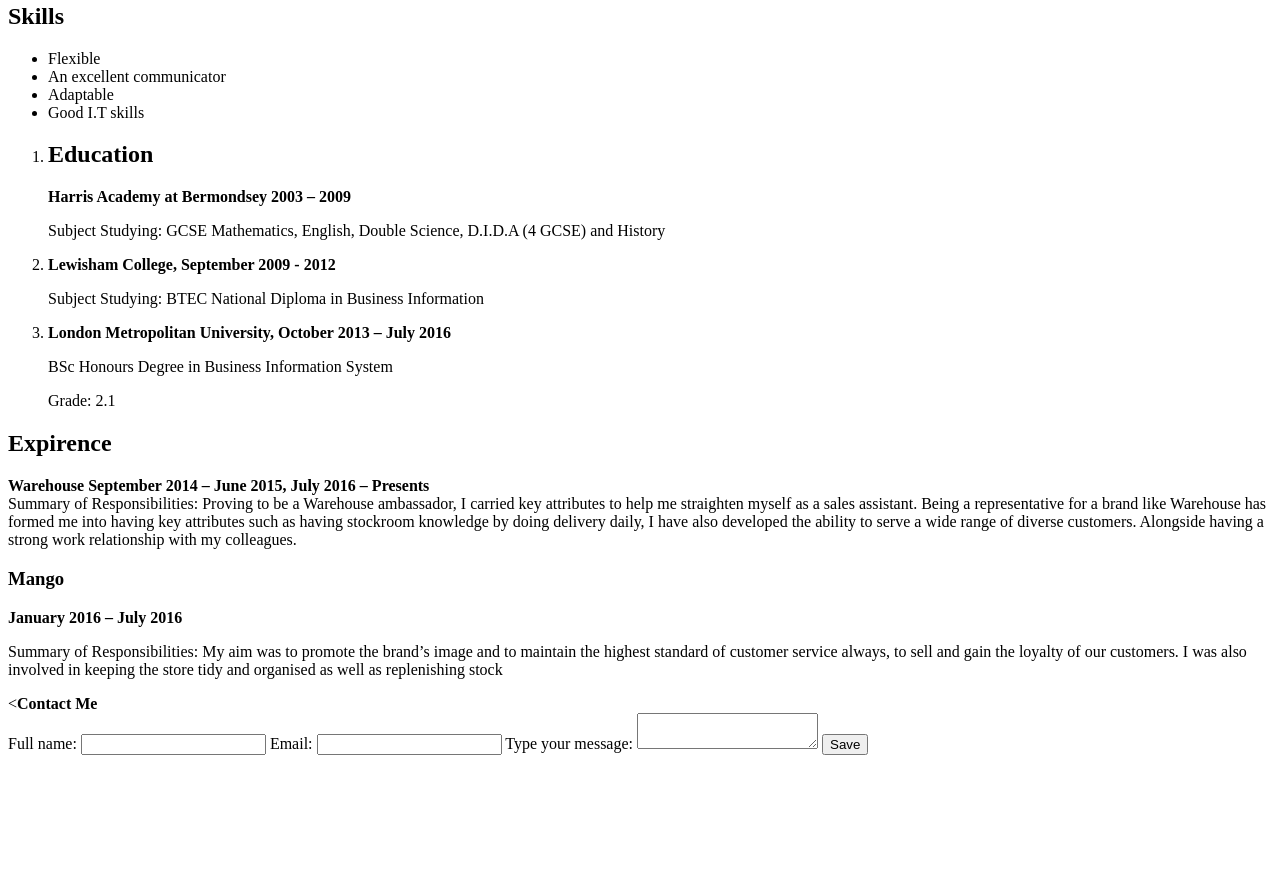
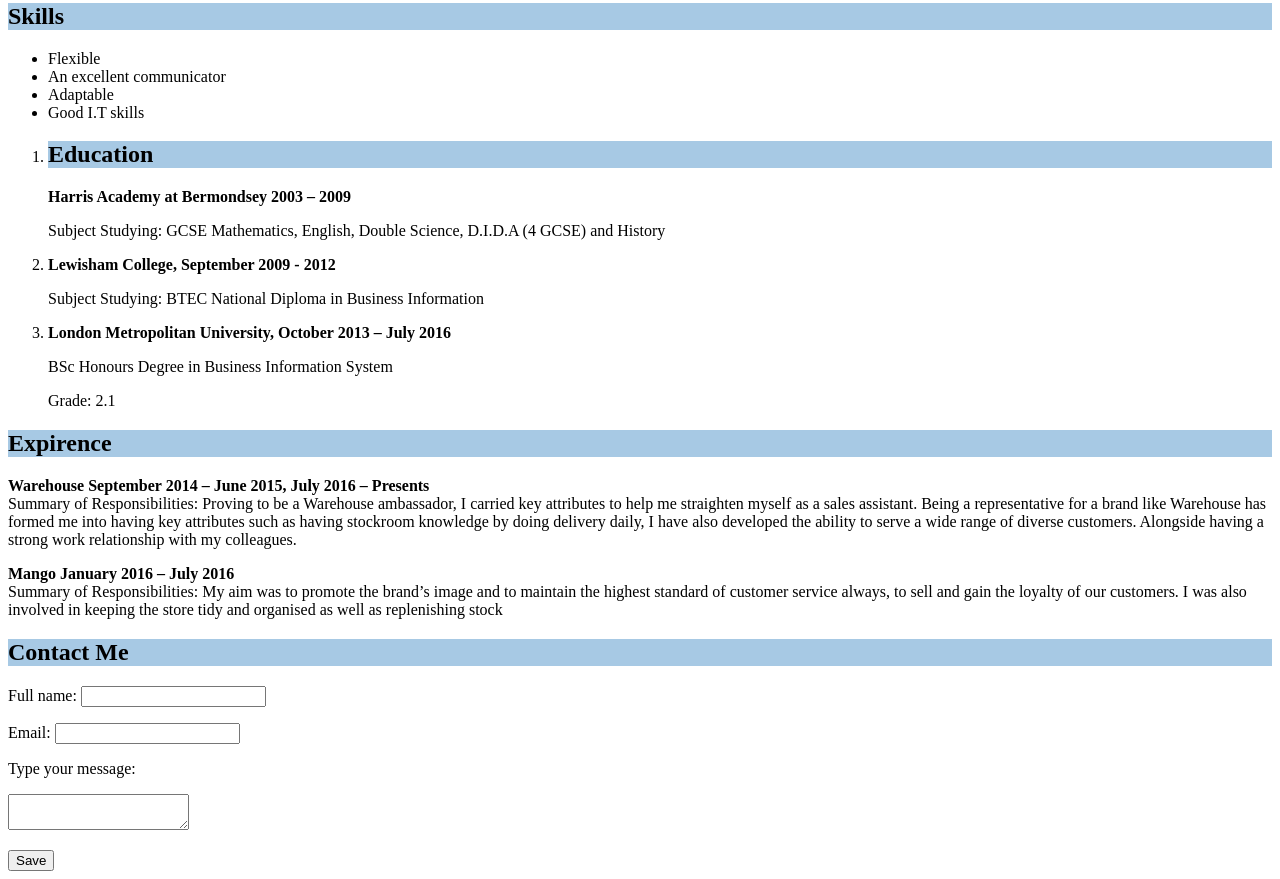
Before and after one commit to Adj2408/CV, a plain HTML site: page index.html in a window 1280 px wide. Shown: the part 388-1267 px from the top of the page. Before the commit the page ends 1151 px from the top, so only its background shows below. Drawn offline with Linux system fonts and the light colour scheme.

Commit message:
=Edit css file

```diff
--- a/css/style.css
+++ b/css/style.css
@@ -0,0 +1,10 @@
+h1 {
+	background:#A7C9E4;
+}
+
+h2 {
+	background: #A7C9E4
+}
+#PersonalStatment {
+	border: dashed;
+}
--- a/index.html
+++ b/index.html
@@ -2,6 +2,7 @@
 	<html>
 	<head>
 		<title>"Adwoa Kwarteng"</title>
+		<link rel="stylesheet" type="text/css" href="css/style.css">
 	</head>
 	<body>
 		<img src="/Users/Tech-A21/Documents/SP.png" alt="Sparta Global logo">
@@ -9,6 +10,7 @@
 		<h1 style="text-align: center;">Adwoa Kwarteng</h1>
 
 		</style>
+			<div class="details">
 				<p align="center">
 				<b>
 				<br>15 Juniper House</br>
@@ -19,8 +21,8 @@
 				</p>
 
 
-	<main>
-	<section id:"PersonalStatment">
+
+	<section id:="PersonalStatment" role="main" >
 
 		<H2>Personal Statement</H2>
 			<p>I am a reliable and trustworthy sales assistant who is able to multi-task, handle pressure, work as part of a team and most importantly inspire customers to make a purchase. With infectious enthusiasm and an inspirational style, I have used my extensive experience of the retail industry to develop superb organisational, problem solving and sales skills. I believe that I am an exceptional person who can explore new territories and push existing limits"
@@ -34,7 +36,7 @@
 					<li>Adaptable</li>
 					<li>Good I.T skills</li>
 				</ul>
-<main>
+
 
 	<section id:Eductaion">
 		<ol>
@@ -61,31 +63,44 @@
 			<b>Warehouse</b>
 				<b>September 2014 – June 2015, July 2016 – Presents</b>
 				<br>Summary of Responsibilities: Proving to be a Warehouse ambassador, I carried key attributes to help me straighten myself as a sales assistant. Being a representative for a brand like Warehouse has formed me into having key attributes such as having stockroom knowledge by doing delivery daily, I have also developed the ability to serve a wide range of diverse customers. Alongside having a strong work relationship with my colleagues.</br>
+		<p></p>
+
+			<b>Mango</b>
+				<b>January 2016 – July 2016</b>
+				<br>Summary of Responsibilities: My aim was to promote the brand’s image and to maintain the highest standard of customer service always, to sell and gain the loyalty of our customers. I was also involved in keeping the store tidy and organised as well as replenishing stock</br>
+	</section>
 
 
-			<h3>Mango</h3>
-				<b>January 2016 – July 2016</b>
-				<p>Summary of Responsibilities: My aim was to promote the brand’s image and to maintain the highest standard of customer service always, to sell and gain the loyalty of our customers. I was also involved in keeping the store tidy and organised as well as replenishing stock</p>
-	</section>
+		<p></p>
 
-		<<b>Contact Me</b>
+	<aside>
+	<div class="contactMe">
+		<section id="Contact Me" role="contactMe">
+
+		<h2>Contact Me</h2>
 
 		<form method="post" action="http://lacedeamon.spartaglobal.com/contactform">
 
-<lable for="name">Full name:</label>
-<input type="name" name="name" id="name">
+		<lable for="name">Full name:</label>
+		<input type="name" name="name" id="name">
 
-<lable for="email">Email:</lable>
-<input type="email" name="email" id="email">
+		<p></p>
 
-<input type="hidden"  value="Adwoa" name="addressee" id="due">
+		<lable for="email">Email:</lable>
+		<input type="email" name="email" id="email">
 
-<lable for="message">Type your message:</lable>
-<textarea name="message" id="message"></textarea>
+		<p></p>
 
+		<input type="hidden"  value="Adwoa" name="addressee" id="due">
 
+		<p><lable for="message">Type your message:</lable></p>
+		<textarea name="message" id="message"></textarea>
 
-<input type="submit" value="Save">
+		<p></p>
+		<input type="submit" value="Save">
+
+</aside>
+</section>
 
 </form>
 
```
Also changed, not shown: 2 other files.
